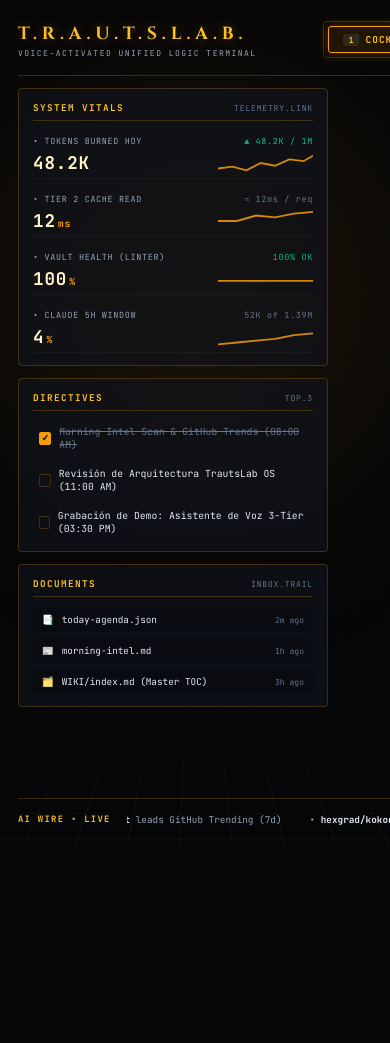
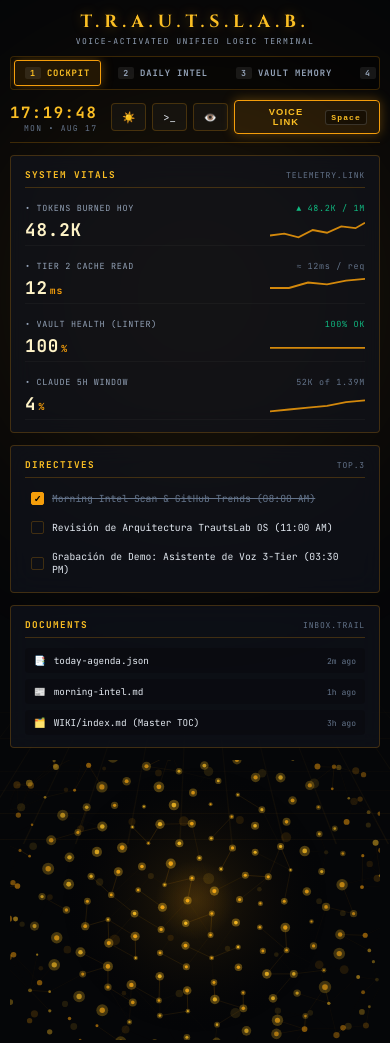
Before and after one commit to trautslab/TrautsLab-OS, a plain HTML site: page frontend/index.html in a window 390 px wide. Shown: the top 1043 px of the page. Before the commit the page ends 844 px from the top, so only its background shows below. Drawn offline with Linux system fonts and the light colour scheme.

Commit message:
feat(pwa): add progressive web app manifest, service worker, and mobile responsive layout

```diff
--- a/frontend/app.js
+++ b/frontend/app.js
@@ -7,6 +7,15 @@
 
 document.addEventListener('DOMContentLoaded', () => {
   console.log("⚡ [TrautsLab OS] Inicializando HUD Command Center...");
+
+  // Register PWA Service Worker
+  if ('serviceWorker' in navigator) {
+    window.addEventListener('load', () => {
+      navigator.serviceWorker.register('/sw.js')
+        .then(reg => console.log('✓ [TrautsLab PWA] Service Worker registrado:', reg.scope))
+        .catch(err => console.warn('! [TrautsLab PWA] Service Worker falló:', err));
+    });
+  }
 
   // 1. Initialize 3D Neural Sphere Constellation
   const sphere = new NeuralSphereEngine('neural-sphere-canvas');
--- a/frontend/index.html
+++ b/frontend/index.html
@@ -2,9 +2,16 @@
 <html lang="es">
 <head>
   <meta charset="UTF-8">
-  <meta name="viewport" content="width=device-width, initial-scale=1.0">
+  <meta name="viewport" content="width=device-width, initial-scale=1.0, maximum-scale=1.0, user-scalable=no, viewport-fit=cover">
   <title>T.R.A.U.T.S.L.A.B. — Voice-Activated Unified Logic Terminal</title>
   <meta name="description" content="Personal AI Command Center inspired by V.A.U.L.T. — Voice, Structured Vault Memory & Deterministic Skills Engine">
+  <meta name="theme-color" content="#050608">
+  <meta name="apple-mobile-web-app-capable" content="yes">
+  <meta name="apple-mobile-web-app-status-bar-style" content="black-translucent">
+  <meta name="apple-mobile-web-app-title" content="TrautsLab">
+  <link rel="manifest" href="manifest.json">
+  <link rel="icon" type="image/svg+xml" href="icons/icon-192.svg">
+  <link rel="apple-touch-icon" href="icons/icon-192.svg">
   <link rel="preconnect" href="https://fonts.googleapis.com">
   <link rel="preconnect" href="https://fonts.gstatic.com" crossorigin>
   <link href="https://fonts.googleapis.com/css2?family=JetBrains+Mono:ital,wght@0,300;0,400;0,500;0,700;1,400&family=Outfit:wght@300;400;500;600;700;800&family=Cinzel:wght@600;700&display=swap" rel="stylesheet">
--- a/frontend/style.css
+++ b/frontend/style.css
@@ -1,6 +1,7 @@
 /* ==========================================================================
    T.R.A.U.T.S.L.A.B. — Cinematic HUD & Logic Terminal Stylesheet
    Inspired by V.A.U.L.T. (Voice-Activated Unified Logic Terminal)
+   With Mobile PWA Responsiveness & Full Theme Architecture
    ========================================================================== */
 
 :root {
@@ -82,6 +83,7 @@
   margin: 0;
   padding: 0;
   box-sizing: border-box;
+  -webkit-tap-highlight-color: transparent;
 }
 
 html, body {
@@ -1245,3 +1247,89 @@
 .term-cursor { animation: blink 1s infinite; color: var(--amber-primary); }
 
 @keyframes blink { 0%, 50% { opacity: 1; } 51%, 100% { opacity: 0; } }
+
+/* ==========================================================================
+   MOBILE PWA RESPONSIVE BREAKPOINTS (@media max-width: 900px)
+   ========================================================================== */
+@media (max-width: 900px) {
+  html, body {
+    overflow-y: auto;
+    height: auto;
+    min-height: 100vh;
+  }
+
+  .hud-container {
+    display: flex;
+    flex-direction: column;
+    height: auto;
+    min-height: 100vh;
+    padding: 10px;
+    gap: 12px;
+  }
+
+  .hud-topbar {
+    flex-direction: column;
+    align-items: stretch;
+    gap: 10px;
+  }
+
+  .hud-brand {
+    text-align: center;
+  }
+
+  .hud-mode-selector {
+    overflow-x: auto;
+    justify-content: space-between;
+    padding: 3px;
+  }
+
+  .hud-mode-btn {
+    padding: 6px 10px;
+    font-size: 0.68rem;
+    white-space: nowrap;
+  }
+
+  .hud-node-status {
+    display: none; /* Hide node status text on mobile to save vertical space */
+  }
+
+  .hud-header-tools {
+    justify-content: space-between;
+  }
+
+  .hud-main-grid {
+    display: flex;
+    flex-direction: column;
+    gap: 12px;
+    height: auto;
+  }
+
+  .hud-viewport {
+    height: auto;
+  }
+
+  .sphere-canvas-wrap {
+    height: 280px;
+  }
+
+  .intel-full-deck, .vault-full-deck {
+    display: flex;
+    flex-direction: column;
+    height: auto;
+  }
+
+  .hud-terminal-drawer {
+    left: 8px;
+    right: 8px;
+    bottom: 44px;
+    height: 260px;
+  }
+
+  .hud-bottom-bar {
+    position: sticky;
+    bottom: 0;
+    background: var(--bg-void);
+    z-index: 50;
+    padding: 8px 0;
+  }
+}
```
Also changed, not shown: frontend/sw.js (added, +78 -0 lines), frontend/icons/icon-192.svg (added), frontend/icons/icon-512.svg (added), frontend/manifest.json (added).
